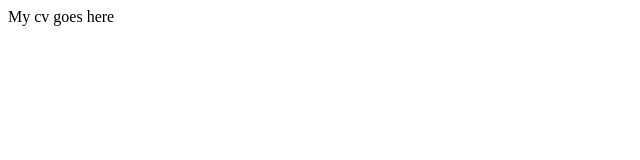
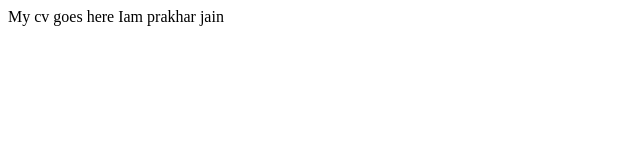
Before and after one commit to jainprakhar/resumewebsite, a plain HTML site: page index.html in a window 1280 px wide. Shown: the whole page, without its empty margins (0-640 px from the left). Drawn offline with Linux system fonts and the light colour scheme.

Commit message:
Update index.html

```diff
--- a/index.html
+++ b/index.html
@@ -1,5 +1,5 @@
 <html>
 <title>CV</title>
-<body>My cv goes here</body>
+<body>My cv goes here Iam prakhar jain</body>
 
 </html>
```
